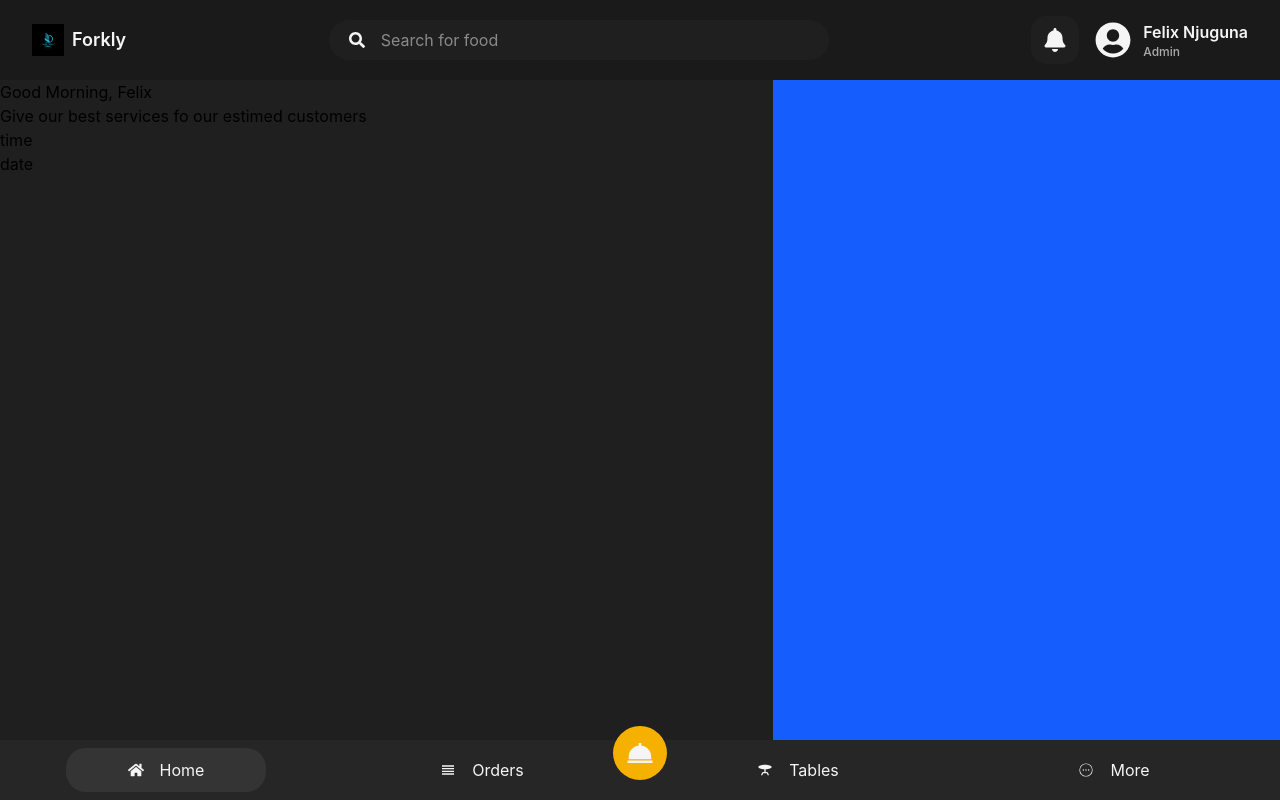
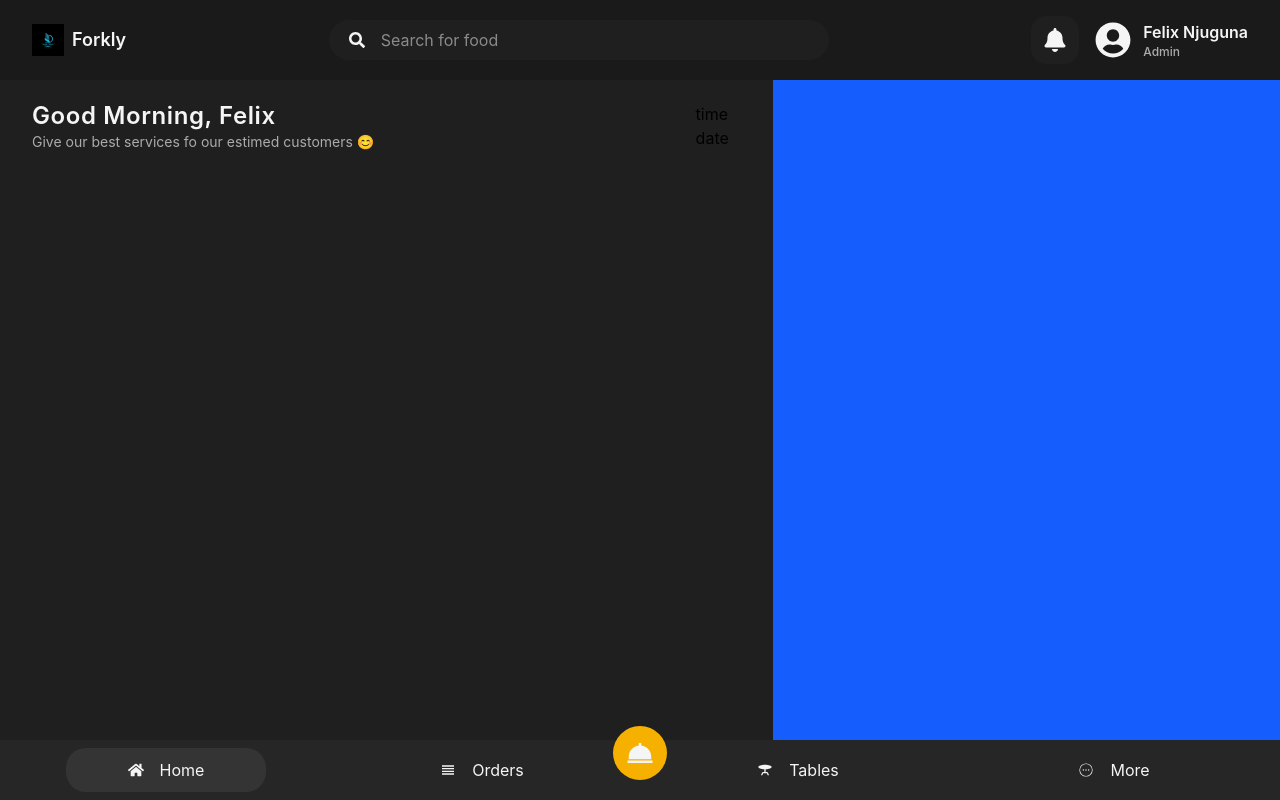
Before and after one commit to FlxBot001/pos_system, a React (Vite) app: page / in a window 1280 px wide. Built offline with nearby package versions, Linux system fonts and the light colour scheme.

Commit message:
Updated files for the Home UI

```diff
--- a/src/components/home/Greetings.jsx
+++ b/src/components/home/Greetings.jsx
@@ -1,18 +1,33 @@
-import React from 'react'
+import React from "react";
+import { useState, useEffect } from "react";
 
 const Greetings = () => {
+
+  const [dateTime, setDateTime] = useState(new Date());
+
+  useEffect(() => {
+    const timer = setInterval(() => setDateTime(new Date()), 1000);
+    return () => clearInterval(timer)
+  }, []);
+
+
+
   return (
+    <div className="flex justify-between items-center px-8 mt-5">
       <div>
-        <div className="">
-            <h1>Good Morning, Felix</h1>
-            <p>Give our best services fo our estimed customers</p>
+        <h1 className="text-[#f5f5f5] text-2xl font-semibold tracking-wide">
+          Good Morning, Felix
+        </h1>
+        <p className="text-[#ababab] text-sm">
+          Give our best services fo our estimed customers 😊
+        </p>
       </div>
       <div className="">
         <h1>time</h1>
         <p>date</p>
       </div>
     </div>
-  )
-}
+  );
+};
 
-export default Greetings
+export default Greetings;
```
Lines whose indentation alone changed are shown as unchanged.
